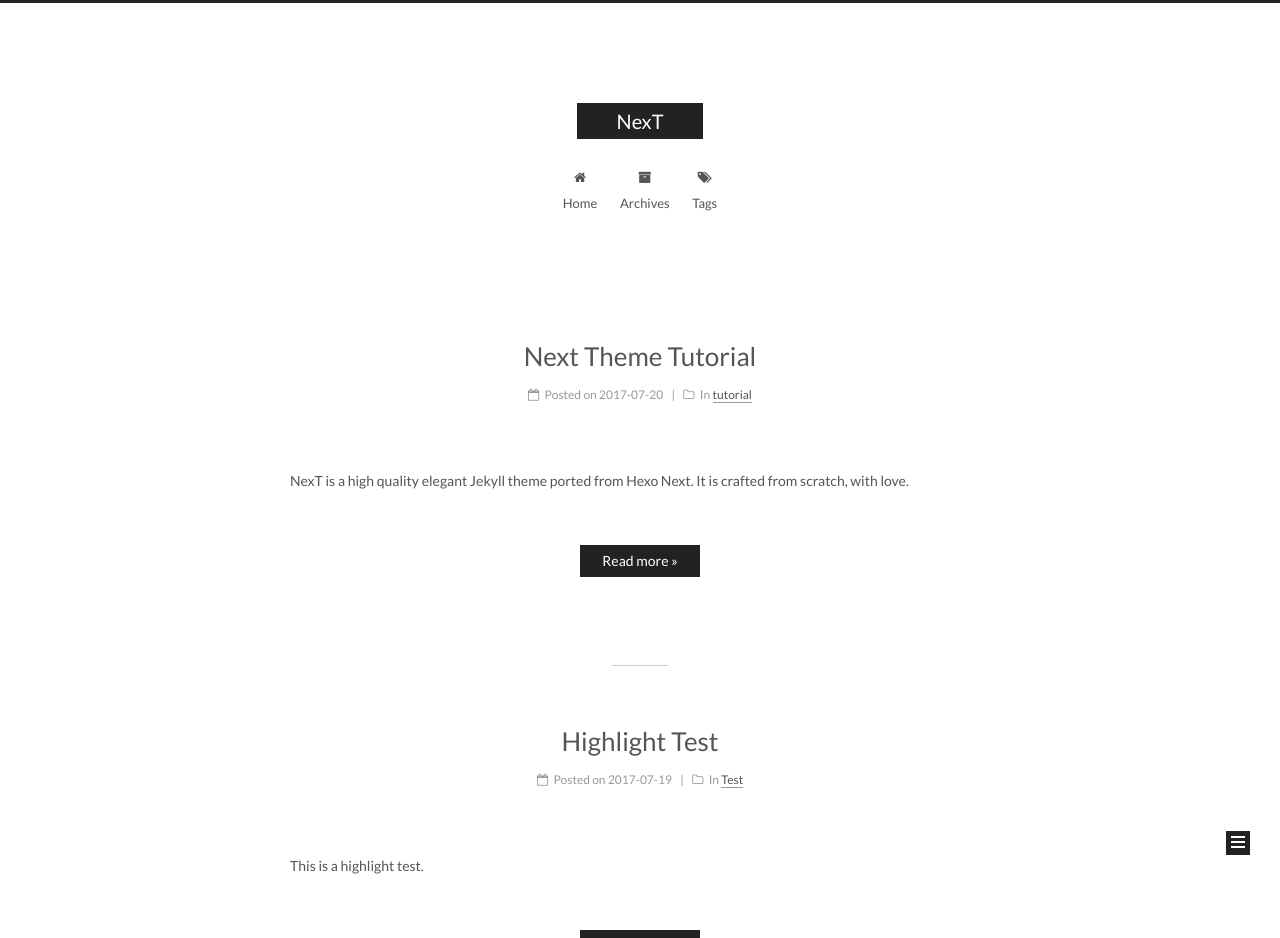
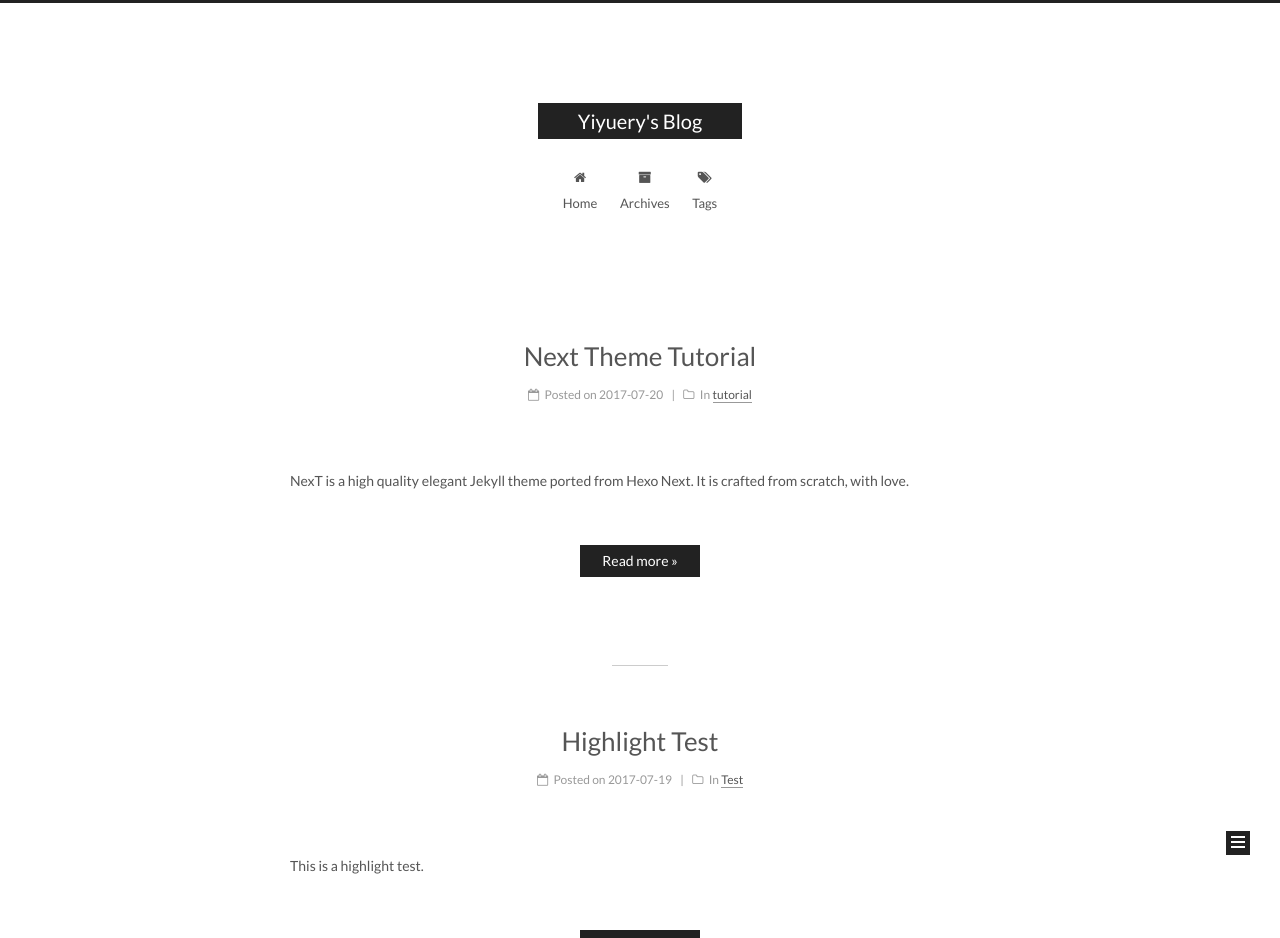
Before and after one commit to Yiyuery/capsule.github.io, a Jekyll site: the page built from index.html, in a window 1280 px wide. Shown: the top 938 px of the page. Built offline with Jekyll 4.4.1, drawn with Linux system fonts in a browser that asks for light colours; the list of posts is cut into pages by our own code.

Commit message:
201804030951

```diff
--- a/_config.yml
+++ b/_config.yml
@@ -4,10 +4,10 @@
 # ---------------------------------------------------------------
 
 # Site
-title: NexT
+title: Yiyuery's Blog
 subtitle:
 description:
-author: John Doe
+author: X Yiyuery
 # Support language: de, en, fr-FR, id, ja, ko, pt-BR, pt, ru, zh-Hans, zh-hk, zh-tw
 language: en
 date_format: '%Y-%m-%d'
```
